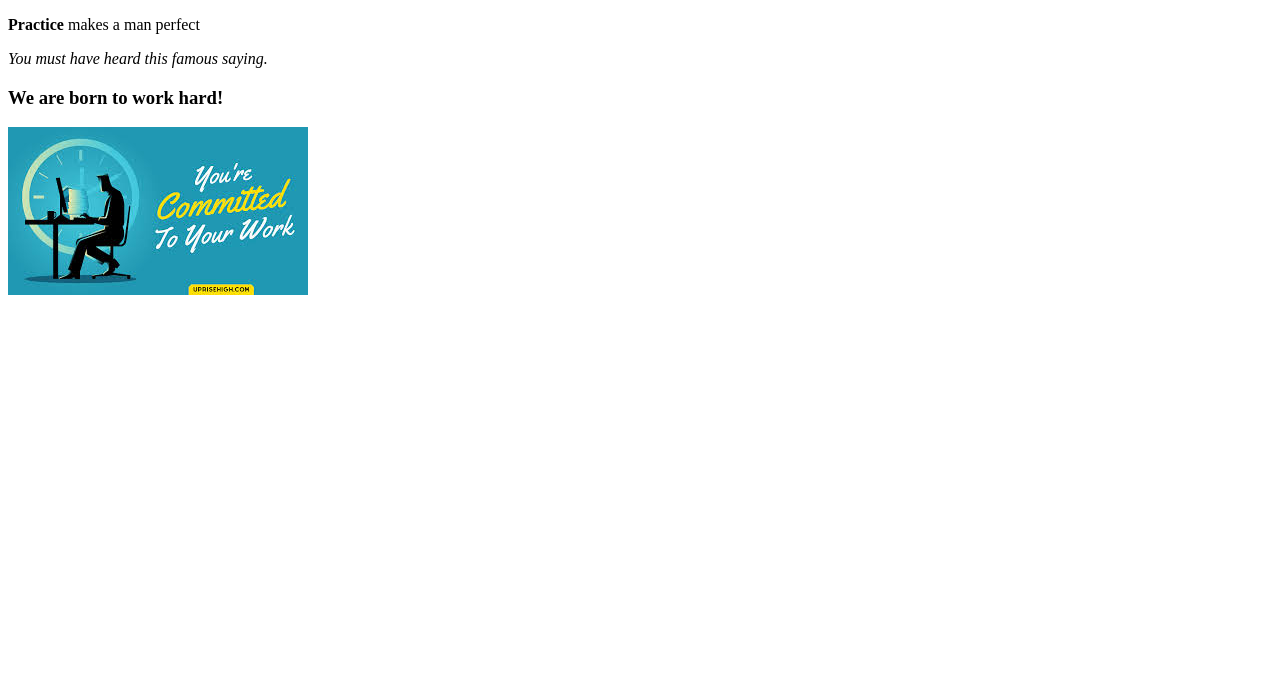
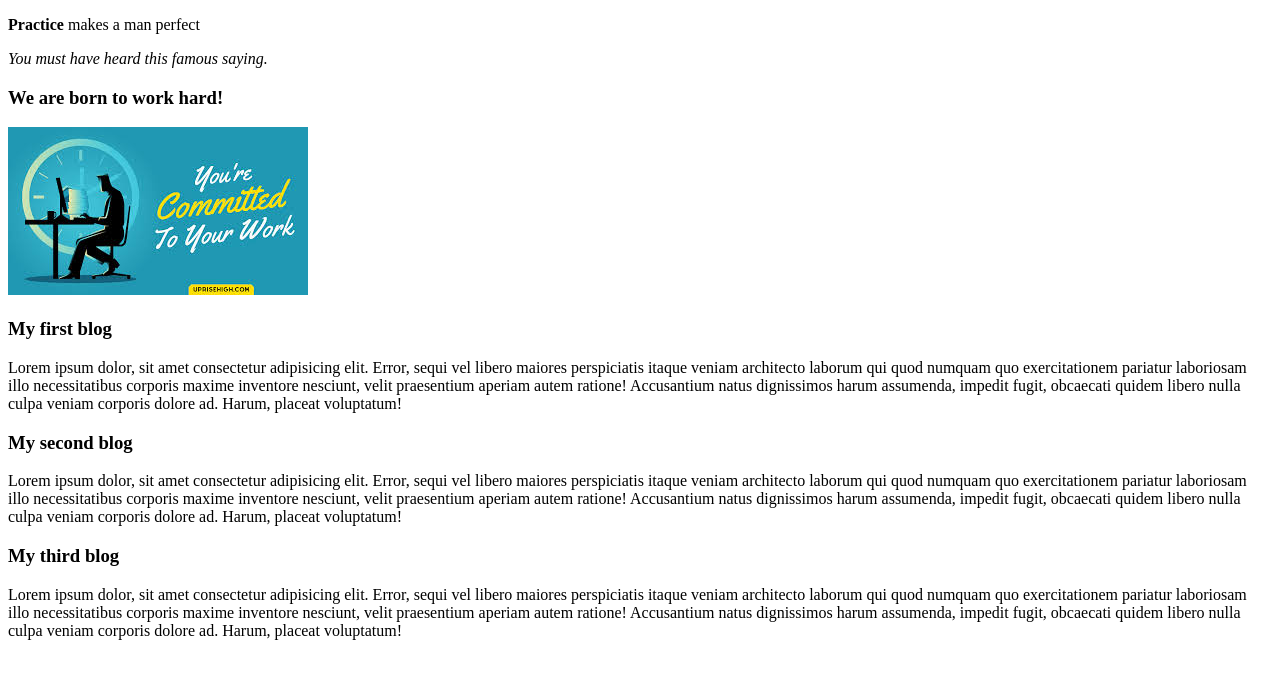
Before and after one commit to Sting427/practice-and-practice, a plain HTML site: page index.html in a window 1280 px wide. Drawn offline with Linux system fonts and the light colour scheme.

Commit message:
added the style

```diff
--- a/index.html
+++ b/index.html
@@ -11,5 +11,19 @@
     <h3>We are born to work hard!</h3>
     <img src="images (1).jpg" alt="">
 
+    <div>
+        <h3>My first blog</h3>
+        <p>Lorem ipsum dolor, sit amet consectetur adipisicing elit. Error, sequi vel libero maiores perspiciatis itaque veniam architecto laborum qui quod numquam quo exercitationem pariatur laboriosam illo necessitatibus corporis maxime inventore nesciunt, velit praesentium aperiam autem ratione! Accusantium natus dignissimos harum assumenda, impedit fugit, obcaecati quidem libero nulla culpa veniam corporis dolore ad. Harum, placeat voluptatum!</p>
+
+    </div>
+    <div> <h3>My second blog</h3>
+        <p>Lorem ipsum dolor, sit amet consectetur adipisicing elit. Error, sequi vel libero maiores perspiciatis itaque veniam architecto laborum qui quod numquam quo exercitationem pariatur laboriosam illo necessitatibus corporis maxime inventore nesciunt, velit praesentium aperiam autem ratione! Accusantium natus dignissimos harum assumenda, impedit fugit, obcaecati quidem libero nulla culpa veniam corporis dolore ad. Harum, placeat voluptatum!</p>
+
+    </div>
+    <div>
+        <h3>My third blog</h3>
+        <p>Lorem ipsum dolor, sit amet consectetur adipisicing elit. Error, sequi vel libero maiores perspiciatis itaque veniam architecto laborum qui quod numquam quo exercitationem pariatur laboriosam illo necessitatibus corporis maxime inventore nesciunt, velit praesentium aperiam autem ratione! Accusantium natus dignissimos harum assumenda, impedit fugit, obcaecati quidem libero nulla culpa veniam corporis dolore ad. Harum, placeat voluptatum!</p>
+
+    </div>
 </body>
 </html>
--- a/styles/style.css
+++ b/styles/style.css
@@ -0,0 +1,5 @@
+h3{
+    color: darkgreen;
+    font-weight: 600px
+    ;
+}
```
